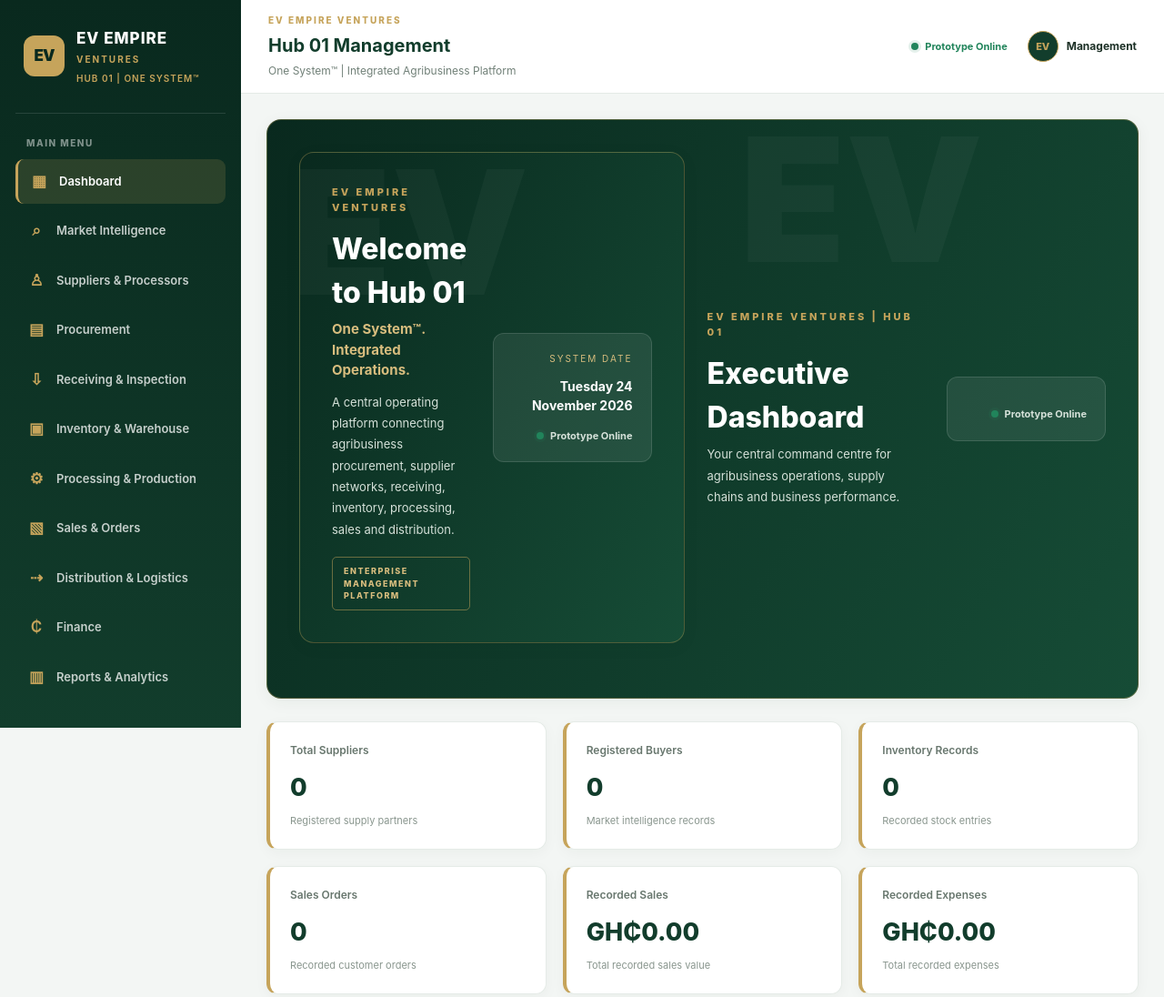
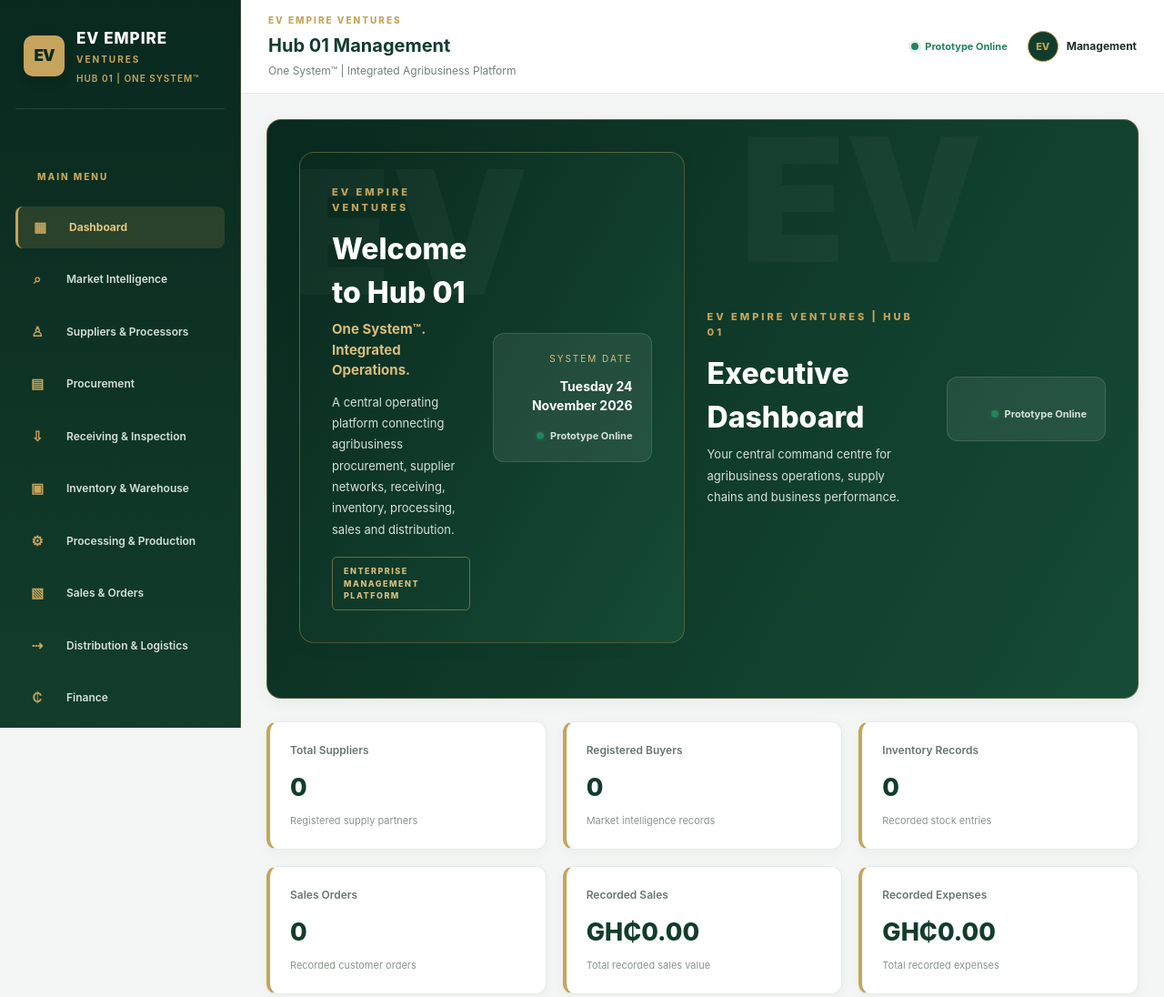
Before and after one commit to Allaboutgrowing/Hub-10-System-, a plain HTML site: page index.html in a window 1280 px wide. Shown: the top 1096 px of the page at 91% size. Drawn offline with Linux system fonts and the light colour scheme.

Commit message:
Update style.css

```diff
--- a/style.css
+++ b/style.css
@@ -1917,3 +1917,77 @@ flex-direction: column;
 align-items: flex-start;
 }
 }
+/* EV EMPIRE VENTURES - SIDEBAR NAVIGATION */
+
+.sidebar {
+background: linear-gradient(180deg, #09291e 0%, #123d2c 100%);
+border-right: 1px solid rgba(198, 164, 91, 0.25);
+}
+
+.brand {
+padding-bottom: 25px;
+border-bottom: 1px solid rgba(255, 255, 255, 0.12);
+margin-bottom: 22px;
+}
+
+.brand-icon {
+background: #c6a45b;
+color: #09291e;
+border: none;
+border-radius: 10px;
+font-weight: 900;
+box-shadow: 0 4px 12px rgba(0, 0, 0, 0.2);
+}
+
+.sidebar-label {
+color: #c6a45b;
+font-size: 10px;
+font-weight: 800;
+letter-spacing: 2px;
+margin: 20px 12px 12px;
+}
+
+.navigation {
+gap: 5px;
+}
+
+.nav-link {
+color: #d5e1d9;
+border-radius: 8px;
+margin: 3px 0;
+padding: 12px 14px;
+font-size: 12px;
+transition: all 0.2s ease;
+}
+
+.nav-link:hover {
+background: rgba(255, 255, 255, 0.08);
+color: #ffffff;
+transform: translateX(3px);
+}
+
+.nav-link.active {
+background: rgba(198, 164, 91, 0.16);
+color: #e2c77f;
+border-left: 3px solid #c6a45b;
+font-weight: 700;
+}
+
+.nav-link span {
+color: #c6a45b;
+margin-right: 10px;
+font-size: 15px;
+}
+
+.sidebar-footer {
+border-top: 1px solid rgba(255, 255, 255, 0.12);
+color: #d5e1d9;
+font-size: 10px;
+padding-top: 18px;
+}
+
+@media (max-width: 768px) {
+.nav-link {
+padding: 14px;
+}
+}
```
